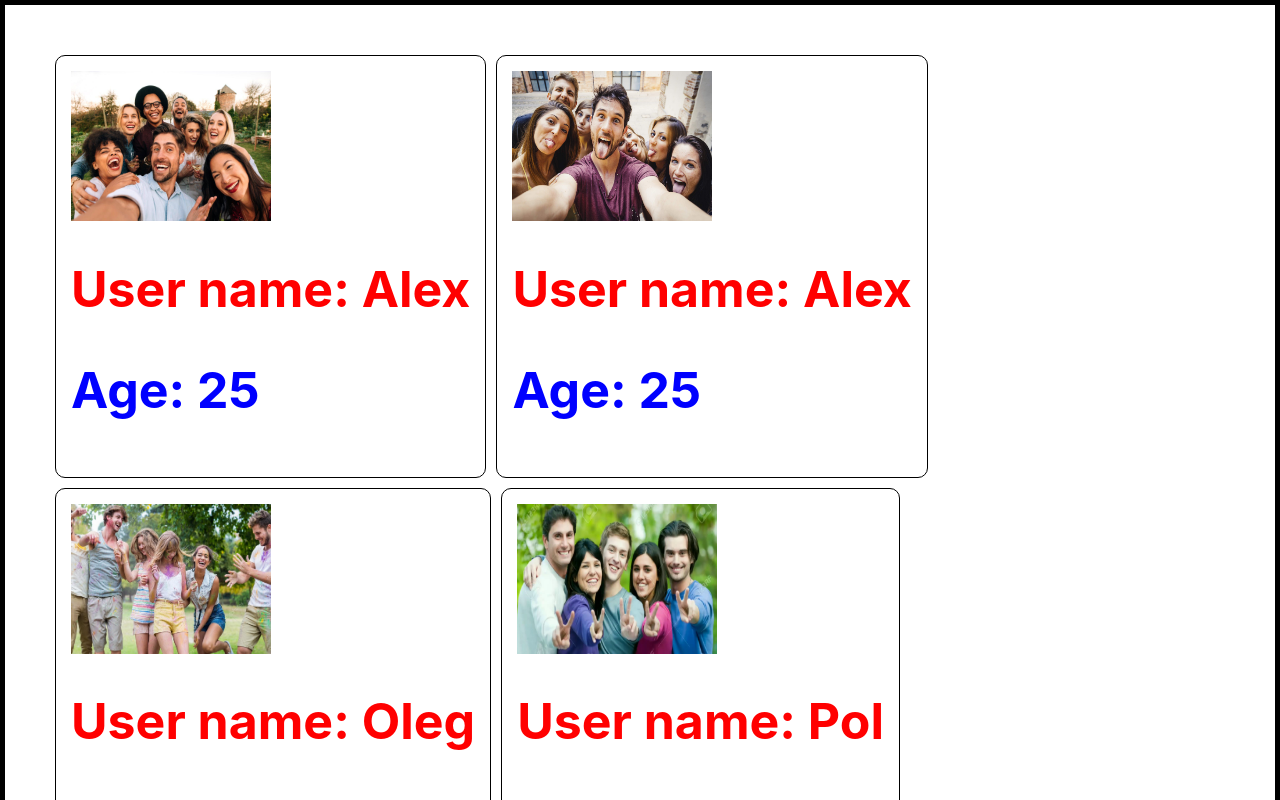
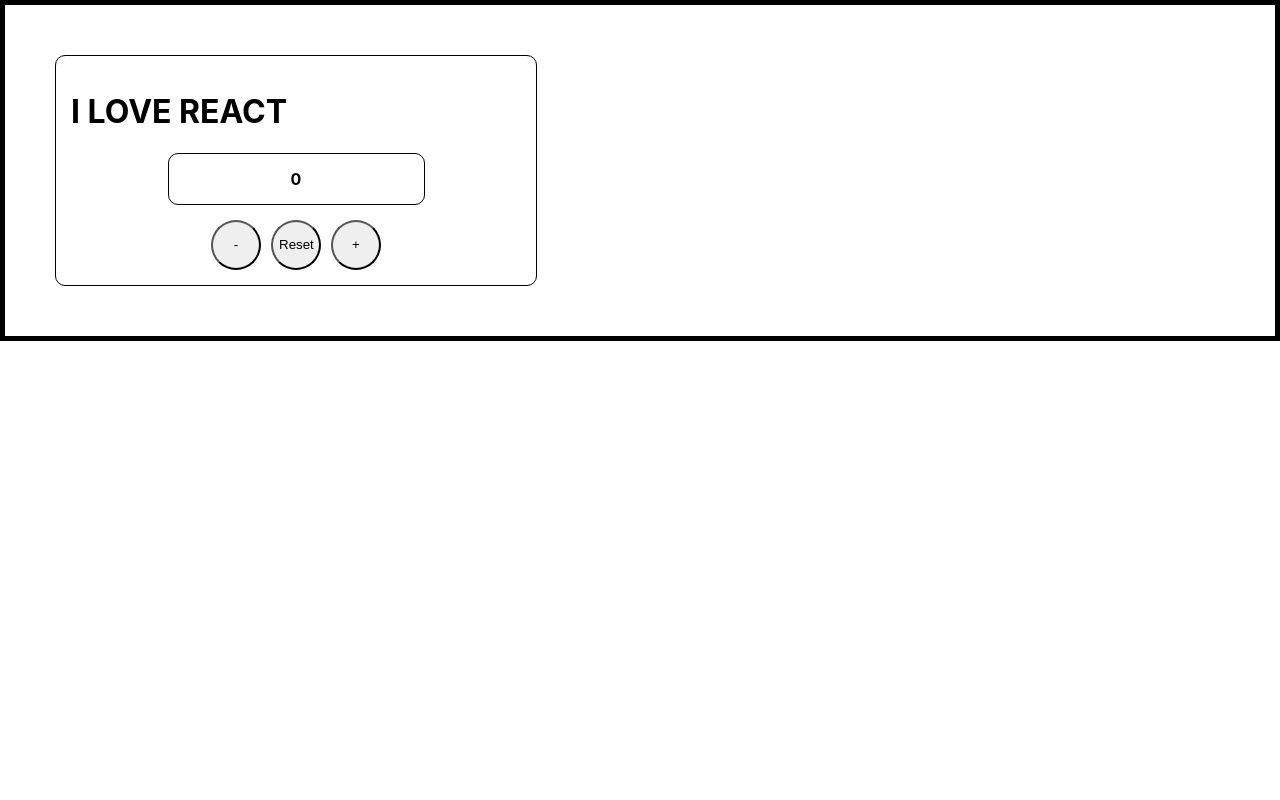
Before and after one commit to Anton-web13/TMS-Frontend-JS-BLOCK-THREE-React, a React (Create React App) app in the folder my_react/: page / in a window 1280 px wide. Shown: the top 800 px of the page. Built offline with nearby package versions, Linux system fonts and the light colour scheme.

Commit message:
3 Lesson Part 2

```diff
--- a/my_react/package.json
+++ b/my_react/package.json
@@ -37,6 +37,7 @@
     ]
   },
   "devDependencies": {
-    "prettier": "^2.8.4"
+    "prettier": "^2.8.4",
+    "prop-types": "^15.8.1"
   }
 }
--- a/my_react/src/components/App/App.js
+++ b/my_react/src/components/App/App.js
@@ -1,22 +1,33 @@
 import UserCard from "../UserCard";
+// import CounterView from "../../counter/componens/CounterView/index";
 
 import party from "../../static/images/party.jpg";
 import party2 from "../../static/images/party2.jpg";
 import party3 from "../../static/images/party3.jpg";
 import party4 from "../../static/images/party4.jpg";
 
+import CounterCountainer from "../../counter/countainers/CounterCountainer";
+
 import styles from "./styles.module.css";
+
+// const element = <div>Hello</div>; // это элемент
 
 const App = () => (
     <div className={styles.wrapper}>
-        <UserCard name="Alex" age={25} image={party}/>
-        <UserCard name={"Alex"} age={25} image={party2}/>
-        <UserCard name={"Oleg"} age={14} image={party3}/>
-        <UserCard name={"Pol"} age={36} image={party4}/>
-        <UserCard name={"Pol"} age={36} image={party4}/>
-        <UserCard name={"Pol"} age={36} image={party4}/>
-        <UserCard name={"Pol"} age={36} image={party4}/>
-        <UserCard name={"Pol"} age={36} image={party4}/>
+        {/*<UserCard name="Alex" age={25} image={party}/>*/}
+        {/*<UserCard name={"Alex"} age={25} image={party2}/>*/}
+        {/*<UserCard name={"Oleg"} age={14} image={party3}/>*/}
+        {/*<UserCard name={"Pol"} age={36} image={party4}/>*/}
+        {/*<UserCard name={"Pol"} age={36} image={party4}/>*/}
+        {/*<UserCard name={"Pol"} age={36} image={party4}/>*/}
+        {/*<UserCard name={"Pol"} age={36} image={party4}/>*/}
+        {/*<UserCard name={"Pol"} age={36} image={party4}/>*/}
+
+        <CounterCountainer />
+
+
+
+        {/*{element}*/}
     </div>
 );
 
--- /dev/null
+++ b/my_react/src/counter/componens/CounterView/index.js
@@ -0,0 +1,33 @@
+import PropTypes from "prop-types";
+
+import styles from './styles.module.css';
+
+const CounterView = ({counterValue, handleIncrement, handleReset, x= "Hello World" }) => {
+    return (
+        <div className={styles.wrapper}>
+            <h1>{x}</h1>
+            <div className={styles.display}>{counterValue}</div>
+            {/*<div className={styles.display}>Multi: {multiplied}</div>*/}
+
+            <div className={styles.controlButtons}>
+                <button className={styles.controlButton}>-</button>
+                <button className={styles.controlButton} onClick={handleReset}>Reset</button>
+                <button className={styles.controlButton} onClick={handleIncrement}>+</button>
+
+                {/*<button onClick={handleClick}>Click</button>*/}
+            </div>
+        </div>
+    );
+}
+
+// CounterView.defaultProps = {
+//     x: 'Hello World!',
+// }
+
+CounterView.propTypes = {
+    counterValue: PropTypes.number.isRequired,
+    handleIncrement: PropTypes.func.isRequired,
+    handleReset: PropTypes.func.isRequired,
+}
+
+export default CounterView;
--- /dev/null
+++ b/my_react/src/counter/componens/CounterView/styles.module.css
@@ -0,0 +1,33 @@
+.wrapper {
+    max-width: 450px;
+    width: 100%;
+    padding: 15px;
+    border: 1px solid black;
+    border-radius: 10px;
+}
+
+.display {
+    width: 50%;
+    margin: 0 auto;
+    padding: 15px;
+    border: 1px solid black;
+    border-radius: 10px;
+    text-align: center;
+    font-weight: 700;
+    margin-bottom: 15px;
+}
+
+.controlButtons {
+    justify-content: center;
+    display: flex;
+    gap: 10px;
+    align-items: center;
+}
+
+.controlButton {
+    text-align: center;
+    border-radius: 50%;
+    width: 50px;
+    height: 50px;
+    cursor: pointer;
+}
--- /dev/null
+++ b/my_react/src/counter/countainers/CounterCountainer.js
@@ -0,0 +1,54 @@
+import { Component } from "react";
+import CounterView from "../componens/CounterView";
+import {logDOM} from "@testing-library/react";
+
+class CounterCountainer extends Component{
+    constructor(props) {
+        super(props);
+
+        this.state = {
+            countValue: 0,
+            // multiplied: 0,
+        }
+    }
+
+    // handleIncrement = () => {
+    //     this.setState({
+    //         countValue: this.state.countValue + 1,
+    //         multiplied: this.state.countValue * 10
+    //     })
+    // }
+
+    handleIncrement = () => {
+        this.setState((previousState) => {
+            const incrementedValue = previousState.countValue + 1;
+            // const multiplied = incrementedValue * 10;
+
+            return {
+                countValue: incrementedValue,
+                // multiplied,
+            }
+        })
+    }
+
+    // handleIncrement = () => {
+    //     this.setState({countValue: this.state.countValue + 1});
+    //     this.setState({countValue: this.state.countValue + 2});
+    //     this.setState((prevState) => ({countValue: prevState.countValue + 2}));
+    // }
+
+    handleReset = () => {
+        this.setState({countValue: 0})
+    }
+
+    render() {
+        return <CounterView
+            x={"I LOVE REACT"}
+            counterValue={this.state.countValue}
+            handleIncrement={this.handleIncrement}
+            handleReset={this.handleReset}
+        />
+    }
+}
+
+export default CounterCountainer;
```
Also changed, not shown: 1 other file (tests, documents, lock files or other folders).
